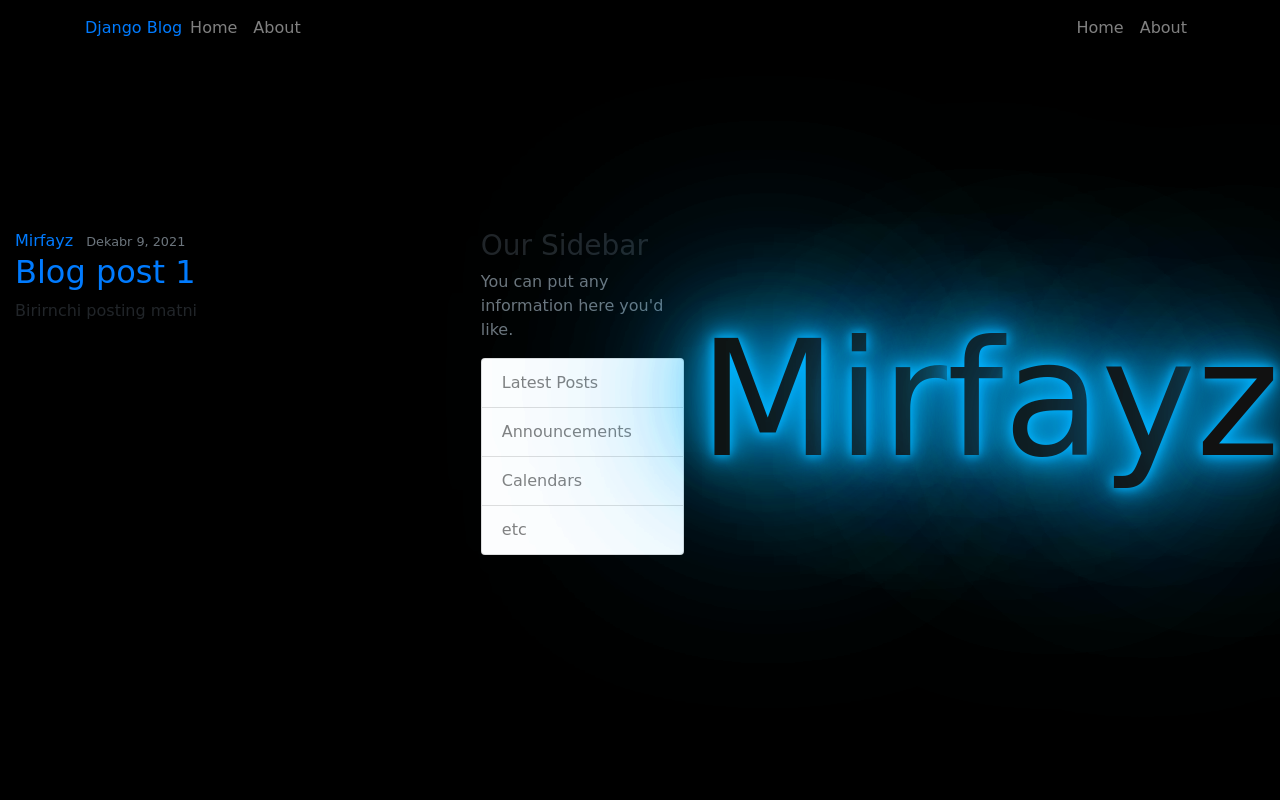
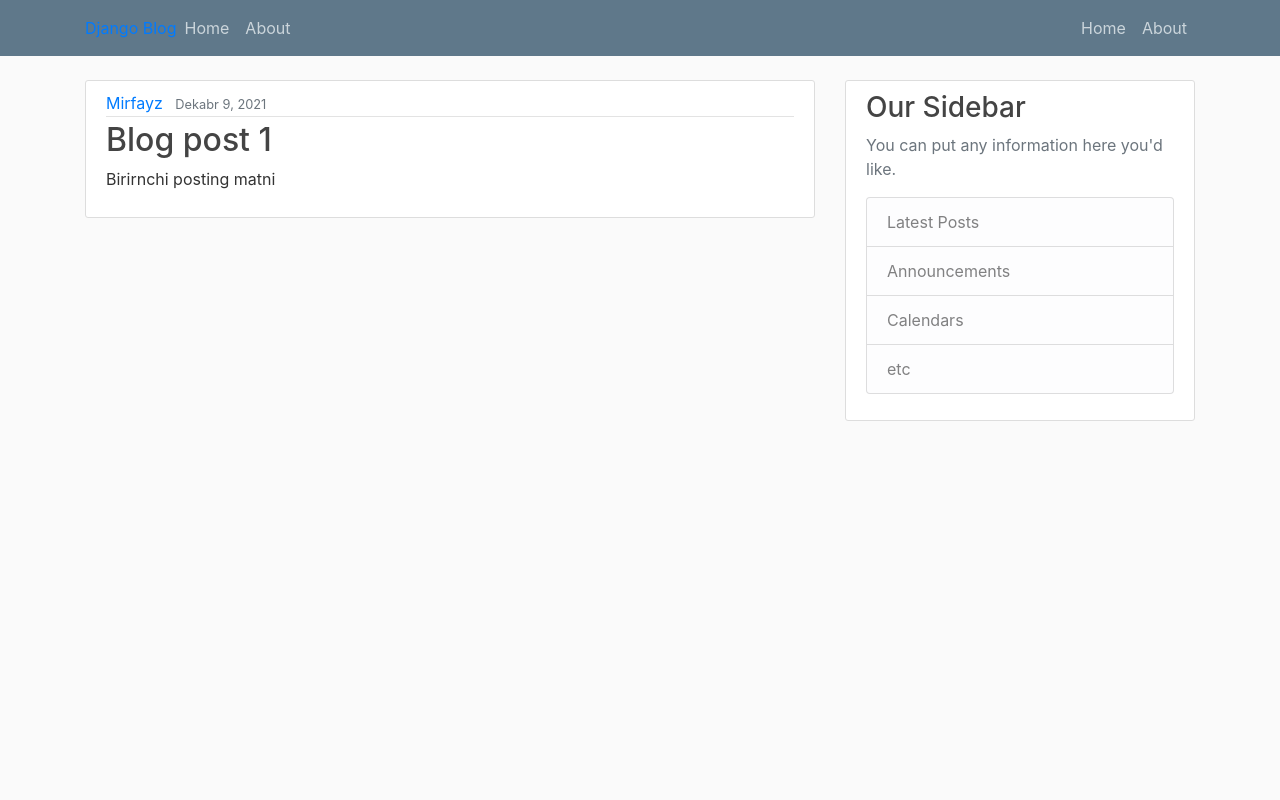
Before and after one commit to Mimito11/Django_Blok, a Django app: page / in a window 1280 px wide. Run offline with Django 4.2, Linux system fonts and the light colour scheme; some libraries are stand-ins or nearby versions.

Commit message:
Yangi CSS fayl qo'shdik

```diff
--- /dev/null
+++ b/blog/static/blog/main.css
@@ -0,0 +1,74 @@
+body {
+    background: #fafafa;
+    color: #333333;
+    margin-top: 5rem;
+  }
+
+  h1, h2, h3, h4, h5, h6 {
+    color: #444444;
+  }
+
+  ul {
+    margin: 0;
+  }
+
+  .bg-steel {
+    background-color: #5f788a;
+  }
+
+  .site-header .navbar-nav .nav-link {
+    color: #cbd5db;
+  }
+
+  .site-header .navbar-nav .nav-link:hover {
+    color: #ffffff;
+  }
+  .site-header .navbar-nav .nav-link.active {
+    font-weight: 500;
+  }
+  .content-section {
+    background: #ffffff;
+    padding: 10px 20px;
+    border: 1px solid #dddddd;
+    border-radius: 3px;
+    margin-bottom: 20px;
+  }
+  .article-title {
+    color: #444444;
+  }
+  a.article-title:hover {
+    color: #428bca;
+    text-decoration: none;
+  }
+  .article-content {
+    white-space: pre-line;
+  }
+  .article-img {
+    height: 65px;
+    width: 65px;
+    margin-right: 16px;
+  }
+  .article-metadata {
+    padding-bottom: 1px;
+    margin-bottom: 4px;
+    border-bottom: 1px solid #e3e3e3
+  }
+  .article-metadata a:hover {
+    color: #333;
+    text-decoration: none;
+  }
+  .article-svg {
+    width: 25px;
+    height: 25px;
+    vertical-align: middle;
+  }
+  .account-img {
+    height: 125px;
+    width: 125px;
+    margin-right: 20px;
+    margin-bottom: 16px;
+  }
+
+  .account-heading {
+    font-size: 2.5rem;
+  }
--- a/blog/templates/blog/base.html
+++ b/blog/templates/blog/base.html
@@ -7,10 +7,14 @@
     <meta http-equiv="X-UA-Compatible" content="IE=edge">
     <meta name="viewport" content="width=device-width, initial-scale=1.0">
     <title>Document</title>
+
     <link rel="stylesheet" href="https://maxcdn.bootstrapcdn.com/bootstrap/4.5.2/css/bootstrap.min.css">
     <script src="https://ajax.googleapis.com/ajax/libs/jquery/3.5.1/jquery.min.js"></script>
     <script src="https://cdnjs.cloudflare.com/ajax/libs/popper.js/1.16.0/umd/popper.min.js"></script>
     <script src="https://maxcdn.bootstrapcdn.com/bootstrap/4.5.2/js/bootstrap.min.js"></script>
+
+    <link rel="stylesheet" type="text/css" href="{% static 'blog/main.css' %}">
+
 
     {% if title %}
     <title>Django Blog - {{ title }}</title>
@@ -18,79 +22,7 @@
     <title>Django blog</title>
     {% endif %}
 
-    <style>
-        body{
-            margin: 0;
-            font-family: 'Bag Script', cursive;
-            padding: 0;
-            display: flex;
-            justify-content: center;
-            align-items: center;
-            height: 100vh;
-            background: #000;
-        }
-        h1{
-            margin: 0;padding: 0;
-            color: #111;
-            font-size: 10em;
-        }
-        h1 span{
-            display: table-cell;
-            margin: 0;
-            padding: 0;
-            animation: mimito 2s linear infinite;
-        }
-        h1 span:nth-child(1){
-            animation-delay: 0s;
-        }
-        h1 span:nth-child(2){
-            animation-delay: 0.25s;
-        }
-        h1 span:nth-child(3){
-            animation-delay: 0.5s;
-        }
-        h1 span:nth-child(4){
-            animation-delay: 0.75s;
-        }
-        h1 span:nth-child(5){
-            animation-delay: 1s;
-        }
-        h1 span:nth-child(6){
-            animation-delay: 1.25s;
-        }
-        h1 span:nth-child(7){
-            animation-delay: 1.5s;
-        }
 
-        @keyframes mimito {
-            0%,100%{
-                color: yellowgreen;
-                filter: blur(0px);
-                text-shadow: 0 0 10px #00b3ff,
-                             0 0 20px #00b3ff,
-                             0 0 40px #00b3ff,
-                             0 0 80px #00b3ff,
-                             0 0 120px #00b3ff,
-                             0 0 200px #00b3ff,
-                             0 0 300px #00b3ff,
-                             0 0 400px #00b3ff;
-            }
-
-            5%,95%{
-                color: #111;
-                filter: blur(0px);
-            }
-        }
-        /* .soxibjon33{
-            position: absolute;
-            top: 65%;
-            left: 43%;
-            font-size: 100px;
-            background:transparent;
-            font-family:'Bag Script', cursive;
-            opacity: 0;
-        } */
-    </style>
 </head>
 
 <body>
@@ -116,7 +48,8 @@
             </div>
         </nav>
     </header>
-    <main role="main" class="container">
+
+     <main role="main" class="container">
         <div class="row">
             <div class="col-md-8">
                 {% block content %}{% endblock %}
@@ -137,25 +70,7 @@
         </div>
     </main>
 
-    <h1>
-        <span>M</span>
-        <span>i</span>
-        <span>r</span>
-        <span>f</span>
-        <span>a</span>
-        <span>y</span>
-        <span>z</span>
-    </h1>
-    <!-- <button class="soxibjon33">Rang </button> -->
-    <script>
-      var color = ["#222f3e","#f368e0","#ee5253","#0abde3","#10ac84", "#222f3e","#5f27cd",];
-      var i = 0;
-      document.querySelector("body").addEventListener("click",
-      function(){
-          i = i < color.length ? ++i : 0;
-          document.querySelector("body").style.background = color[i]
-      })
-     </script>
+
 </body>
 
 </html>
```
